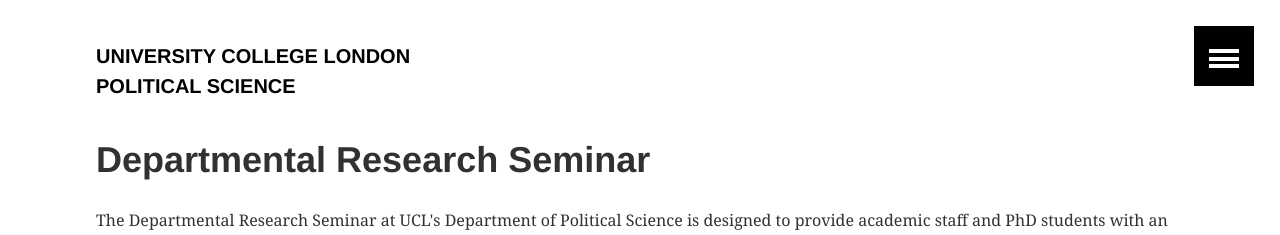
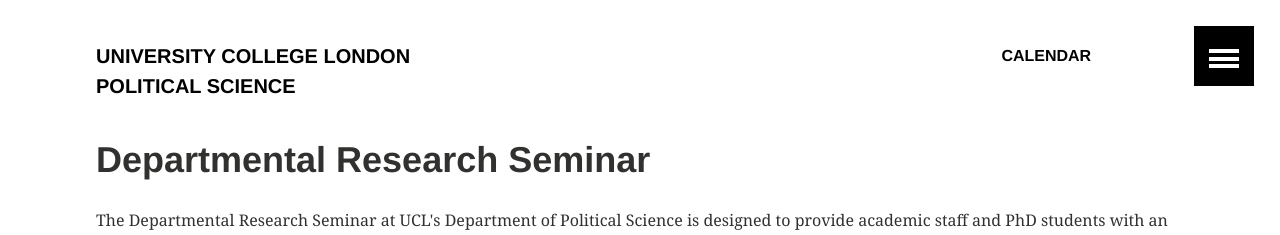
Before and after one commit to phischroeder/drs_page, a Jekyll site: the page built from index.html, in a window 1280 px wide. Shown: the top 235 px of the page. Built offline with Jekyll 4.4.1, drawn with Linux system fonts in a browser that asks for light colours.

Commit message:
Update navigation.yml

```diff
--- a/_data/navigation.yml
+++ b/_data/navigation.yml
@@ -1,6 +1,6 @@
 # Site navigation links
 
-- title:
-  url:
+- title: Calendar
+  url: https://github.com/mmistakes/skinny-bones-jekyll
   excerpt:
   image:
```
